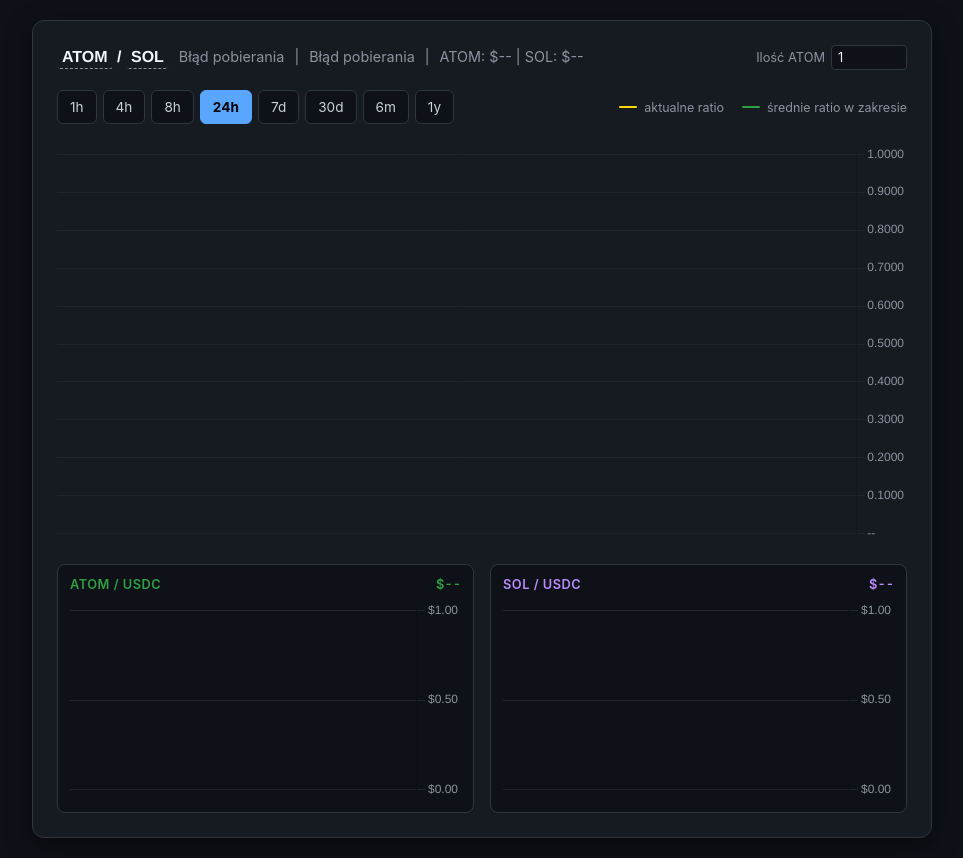
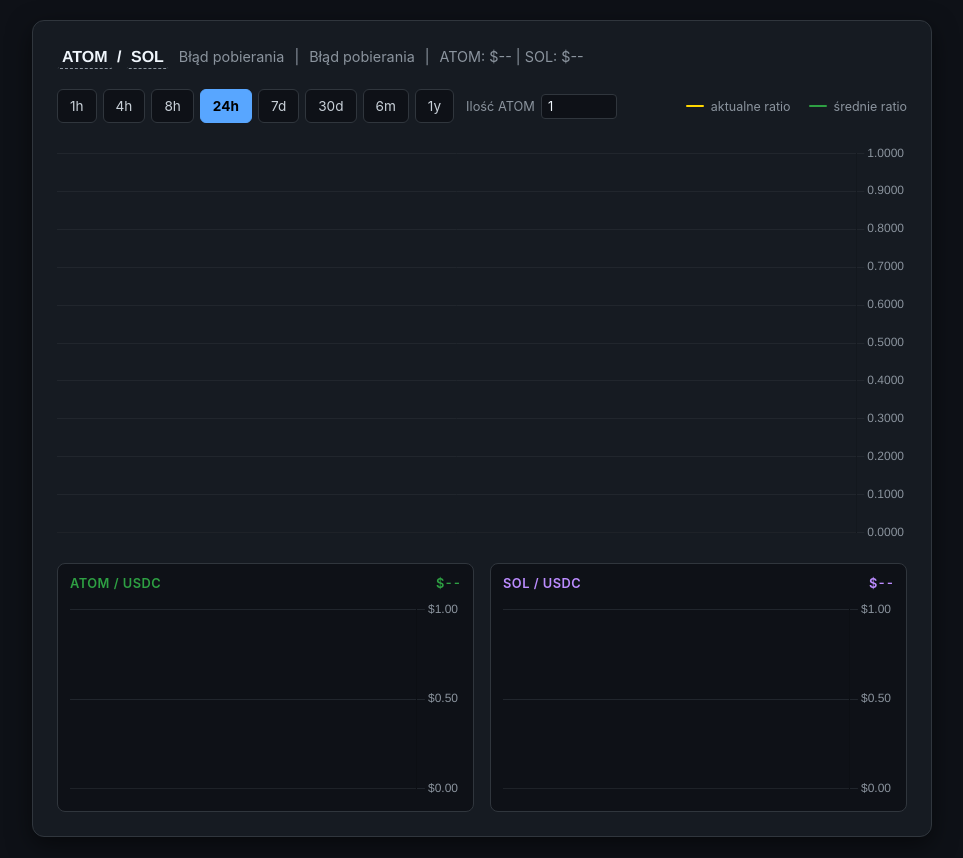
Before and after one commit to n6210/crypto-tracker, a plain HTML site: page index.html in a window 1280 px wide. Shown: the whole page, without its empty margins (158-1121 px from the left). Drawn offline with nearby package versions, Linux system fonts and the light colour scheme; no server answers.

Commit message:
Adjust ratio axis precision and amount input layout

```diff
--- a/index.html
+++ b/index.html
@@ -57,7 +57,6 @@
 
     .title-group {
       display: flex;
-      width: 100%;
       align-items: baseline;
       flex-wrap: wrap;
       gap: 4px 10px;
@@ -136,7 +135,7 @@
       display: inline-flex;
       align-items: center;
       gap: 6px;
-      margin-left: auto;
+      margin-left: 6px;
       font-size: 0.8rem;
       color: var(--muted);
     }
@@ -312,10 +311,6 @@
         <div class="inverse-rate" id="inverseRate">Ładowanie...</div>
         <span class="rate-separator">|</span>
         <div class="sub-prices" id="subPrices">ATOM: $-- | SOL: $--</div>
-        <label class="amount-control" for="conversionAmount">
-          <span id="amountLabel">Ilość ATOM</span>
-          <input id="conversionAmount" type="number" min="0" step="any" value="1" inputmode="decimal" />
-        </label>
       </div>
     </div>
 
@@ -340,10 +335,14 @@
         <button data-tf="30d">30d</button>
         <button data-tf="6m">6m</button>
         <button data-tf="1y">1y</button>
+        <label class="amount-control" for="conversionAmount">
+          <span id="amountLabel">Ilość ATOM</span>
+          <input id="conversionAmount" type="number" min="0" step="any" value="1" inputmode="decimal" />
+        </label>
       </div>
       <div class="chart-legend">
         <span class="legend-item"><span class="legend-line current"></span>aktualne ratio</span>
-        <span class="legend-item"><span class="legend-line average"></span>średnie ratio w zakresie</span>
+        <span class="legend-item"><span class="legend-line average"></span>średnie ratio</span>
       </div>
     </div>
 
@@ -886,7 +885,13 @@
               grid: { color: '#21262d' },
               ticks: {
                 color: '#8b949e',
-                callback: (val) => formatRatio(Number(val))
+                callback: function (val) {
+                  let decimals = 4;
+                  while (decimals < 7 && this.min.toFixed(decimals) === this.max.toFixed(decimals)) {
+                    decimals++;
+                  }
+                  return Number(val).toFixed(decimals);
+                }
               }
             }
           }
```
